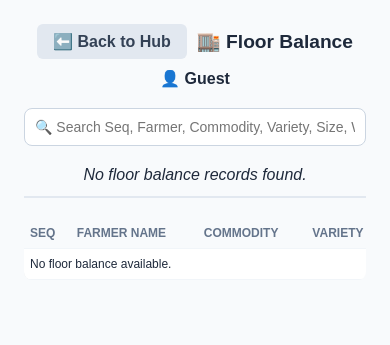
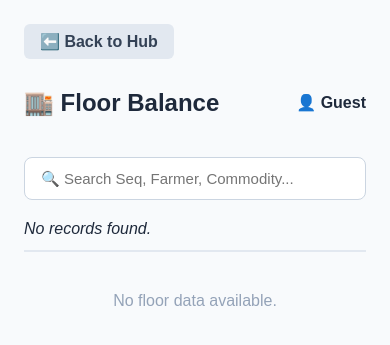
Before and after one commit to subtroprsa-art/jouba_app, a Flask app: template templates/floor_balance.html in a window 390 px wide. Shown: the top 345 px of the page. Run offline with Flask 3, Linux system fonts and the light colour scheme; the template is opened without the code that fills it, so the values that code supplies are empty; some libraries are stand-ins or nearby versions.

Commit message:
Switched to Card View for mobile (preserving all data)

```diff
--- a/templates/floor_balance.html
+++ b/templates/floor_balance.html
@@ -17,43 +17,62 @@
     .tab-btn:hover { background: #f1f5f9; }
     .tab-btn.active { background: #0284c7; color: white; border-color: #0284c7; box-shadow: 0 2px 6px rgba(2, 132, 199, 0.4); }
 
-    /* === SCROLLABLE TABLE WRAPPER === */
-    .table-wrapper {
-        width: 100%;
-        overflow-x: auto;
-        -webkit-overflow-scrolling: touch; /* Smooth scrolling on iPhone */
-        border-radius: 8px;
+    /* === MOBILE CARD VIEW === */
+    .card-view { display: none; }
+
+    @media (max-width: 600px) {
+        .table-view { display: none; }
+        .card-view { display: block; }
+
+        /* Hide the 4 filter dropdowns on mobile for more space */
+        .filter-row { display: none; }
+
+        .floor-card {
+            background: white;
+            border-radius: 12px;
+            padding: 16px;
+            margin-bottom: 14px;
+            box-shadow: 0 2px 8px rgba(0,0,0,0.06);
+            border: 1px solid #e2e8f0;
+            display: flex;
+            flex-direction: column;
+            gap: 6px;
         }
-    table {
-        width: 100%;
-        min-width: 650px; /* Ensures the table forces a scrollbar on narrow phones */
-        border-collapse: collapse;
-        background: white;
-        border-radius: 8px;
-        box-shadow: 0 1px 3px rgba(0,0,0,0.1);
+        .floor-card .row-top {
+            display: flex;
+            justify-content: space-between;
+            align-items: center;
+            font-size: 16px;
+            font-weight: bold;
+        }
+        .floor-card .row-mid {
+            display: flex;
+            gap: 12px;
+            font-size: 14px;
+            color: #334155;
+            flex-wrap: wrap;
+        }
+        .floor-card .row-bot {
+            display: flex;
+            justify-content: space-between;
+            align-items: center;
+            font-size: 13px;
+            color: #475569;
+        }
+        .floor-card .badge-age {
+            padding: 4px 10px;
+            border-radius: 20px;
+            font-weight: bold;
+            font-size: 12px;
+        }
+        .badge-old { background: #fee2e2; color: #991b1b; }
+        .badge-fresh { background: #dcfce7; color: #166534; }
     }
 
+    /* DESKTOP TABLE VIEW */
+    table.table-view { width: 100%; border-collapse: collapse; background: white; border-radius: 8px; overflow: hidden; box-shadow: 0 1px 3px rgba(0,0,0,0.1); }
     th, td { padding: 12px 16px; text-align: left; border-bottom: 1px solid #f1f5f9; }
     th { background: #f8fafc; font-size: 12px; text-transform: uppercase; color: #64748b; }
-
-    .badge-old { background: #fee2e2; color: #991b1b; padding: 4px 8px; border-radius: 4px; font-weight: bold; font-size: 12px; display: inline-block; }
-    .badge-fresh { background: #dcfce7; color: #166534; padding: 4px 8px; border-radius: 4px; font-weight: bold; font-size: 12px; display: inline-block; }
-
-    /* === MOBILE RESPONSIVE FIXES === */
-    @media (max-width: 600px) {
-        .nav { justify-content: center; text-align: center; }
-        h2 { font-size: 1.2rem; margin: 5px 0; }
-        .tab-btn { padding: 8px 12px; font-size: 13px; }
-
-        /* Tighter padding and smaller font to fit more on the screen */
-        th, td {
-            padding: 8px 6px;
-            font-size: 12px;
-            word-break: break-word;
-        }
-        .search-box { font-size: 14px; padding: 10px; }
-        .salesmen-tabs { justify-content: center; }
-    }
   </style>
 </head>
 <body>
@@ -63,13 +82,12 @@
     <span style="font-weight: bold;">👤 {{ user_name }}</span>
   </div>
 
-  <input type="text" id="search-bar" class="search-box" placeholder="🔍 Search Seq, Farmer, Commodity, Variety, Size, Weight..." onkeyup="filterInventory()">
+  <input type="text" id="search-bar" class="search-box" placeholder="🔍 Search Seq, Farmer, Commodity..." onkeyup="filterInventory()">
 
   <div id="salesmen-tabs" class="salesmen-tabs"></div>
 
-  <!-- TABLE WRAPPED IN A SCROLLABLE DIV -->
-  <div class="table-wrapper">
-    <table>
+  <!-- DESKTOP: TABLE VIEW -->
+  <table class="table-view">
     <thead>
       <tr>
         <th>Seq</th>
@@ -82,11 +100,11 @@
         <th>Aging (Days)</th>
       </tr>
     </thead>
-      <tbody id="inventory-tbody">
-        <tr><td colspan="8">Loading floor balance...</td></tr>
-      </tbody>
+    <tbody id="inventory-tbody-table"></tbody>
   </table>
-  </div>
+
+  <!-- MOBILE: CARD VIEW -->
+  <div id="inventory-tbody-cards" class="card-view"></div>
 
   <script>
     const invType = 'floor';
@@ -94,95 +112,99 @@
     let activeSalesman = null;
 
     async function loadInventory() {
-      const tbody = document.getElementById('inventory-tbody');
-      tbody.innerHTML = '<tr><td colspan="8">Loading floor balance data...</td></tr>';
-
       try {
         const res = await fetch(`/api/inventory/${invType}`);
         const data = await res.json();
         fullInventoryData = data.inventory || {};
-
         renderSalesmenTabs();
       } catch (err) {
-        tbody.innerHTML = '<tr><td colspan="8">Error loading floor balance data.</td></tr>';
+        document.getElementById('inventory-tbody-table').innerHTML = '<tr><td colspan="8">Error loading data.</td></tr>';
+        document.getElementById('inventory-tbody-cards').innerHTML = '<div style="padding:20px; text-align:center; color:#ef4444;">Error loading data.</div>';
       }
     }
 
     function renderSalesmenTabs() {
       const container = document.getElementById('salesmen-tabs');
       container.innerHTML = '';
-
       const salesmen = Object.keys(fullInventoryData);
-      if (salesmen.length === 0) {
-        container.innerHTML = '<em>No floor balance records found.</em>';
-        document.getElementById('inventory-tbody').innerHTML = '<tr><td colspan="8">No floor balance available.</td></tr>';
+      if (!salesmen.length) {
+        container.innerHTML = '<em>No records found.</em>';
+        document.getElementById('inventory-tbody-table').innerHTML = '<tr><td colspan="8">No data available.</td></tr>';
+        document.getElementById('inventory-tbody-cards').innerHTML = '<div style="padding:20px; text-align:center; color:#94a3b8;">No floor data available.</div>';
         return;
       }
-
-      salesmen.forEach((sm, index) => {
+      salesmen.forEach((sm, idx) => {
         const btn = document.createElement('button');
-        btn.className = `tab-btn ${index === 0 ? 'active' : ''}`;
-
-        // Show total quantity, not row count
-        const items = fullInventoryData[sm];
-        let totalStock = 0;
-        items.forEach(item => {
-          totalStock += item.qty;
-        });
-
-        btn.innerText = `👤 ${sm} (${totalStock.toLocaleString()})`;
+        btn.className = `tab-btn ${idx === 0 ? 'active' : ''}`;
+        const total = fullInventoryData[sm].reduce((sum, i) => sum + i.qty, 0);
+        btn.innerText = `👤 ${sm} (${total.toLocaleString()})`;
         btn.onclick = () => selectSalesman(sm, btn);
         container.appendChild(btn);
       });
-
       activeSalesman = salesmen[0];
       renderTable();
     }
 
-    function selectSalesman(sm, btnElement) {
+    function selectSalesman(sm, btn) {
       activeSalesman = sm;
       document.querySelectorAll('.tab-btn').forEach(b => b.classList.remove('active'));
-      btnElement.classList.add('active');
+      btn.classList.add('active');
       renderTable();
     }
 
     function renderTable() {
-      const tbody = document.getElementById('inventory-tbody');
-      const items = fullInventoryData[activeSalesman] || [];
+      // Table render
+      const tbodyTable = document.getElementById('inventory-tbody-table');
+      // Card render
+      const tbodyCards = document.getElementById('inventory-tbody-cards');
+
+      let items = fullInventoryData[activeSalesman] || [];
       const query = document.getElementById('search-bar').value.toLowerCase().trim();
 
-      const filtered = items.filter(item => {
-        const searchStr = `${item.seq_nr} ${item.farmer_name} ${item.commodity} ${item.variety} ${item.size} ${item.pack_weight}`.toLowerCase();
-        return searchStr.includes(query);
-      });
+      if (query) {
+        items = items.filter(item =>
+          `${item.seq_nr} ${item.farmer_name} ${item.commodity} ${item.variety} ${item.size} ${item.pack_weight} ${item.qty} ${item.age_days}`.toLowerCase().includes(query)
+        );
+      }
 
-      if (filtered.length === 0) {
-        tbody.innerHTML = '<tr><td colspan="8">No matching floor items found.</td></tr>';
+      if (!items.length) {
+        tbodyTable.innerHTML = '<tr><td colspan="8">No matching items found.</td></tr>';
+        tbodyCards.innerHTML = '<div style="padding:20px; text-align:center; color:#94a3b8;">No matching items found.</div>';
         return;
       }
 
-      let html = '';
-      filtered.forEach(item => {
-        const isOld = item.age_days > 14;
-        const ageBadge = isOld
-          ? `<span class="badge-old">⚠️ ${item.age_days} Days (OLD)</span>`
-          : `<span class="badge-fresh">${item.age_days} Days</span>`;
-
-        html += `
-          <tr style="${isOld ? 'background-color: #fff1f2;' : ''}">
+      // Render Desktop Table
+      tbodyTable.innerHTML = items.map(item => `
+        <tr>
           <td><strong>${item.seq_nr || '-'}</strong></td>
-            <td><strong>${item.farmer_name}</strong></td>
+          <td>${item.farmer_name}</td>
           <td>${item.commodity}</td>
           <td>${item.variety}</td>
           <td>${item.size}</td>
           <td>${item.pack_weight}</td>
           <td><strong>${item.qty.toLocaleString()}</strong></td>
-            <td>${ageBadge}</td>
+          <td><span class="${item.age_days > 14 ? 'badge-old' : 'badge-fresh'}">${item.age_days} Days</span></td>
         </tr>
-        `;
-      });
+      `).join('');
 
-      tbody.innerHTML = html;
+      // Render Mobile Cards
+      tbodyCards.innerHTML = items.map(item => `
+        <div class="floor-card">
+          <div class="row-top">
+            <span>SEQ: ${item.seq_nr || '-'}</span>
+            <span>Qty: <strong>${item.qty.toLocaleString()}</strong></span>
+          </div>
+          <div class="row-mid">
+            <span>${item.farmer_name}</span>
+            <span>•</span>
+            <span>${item.commodity}</span>
+          </div>
+          <div class="row-bot">
+            <span>${item.pack_weight} | ${item.variety} | ${item.size}</span>
+            <span class="badge-age ${item.age_days > 14 ? 'badge-old' : 'badge-fresh'}">${item.age_days} Days</span>
+          </div>
+        </div>
+      `).join('');
     }
 
     function filterInventory() { renderTable(); }
```
Lines whose indentation alone changed are shown as unchanged.
